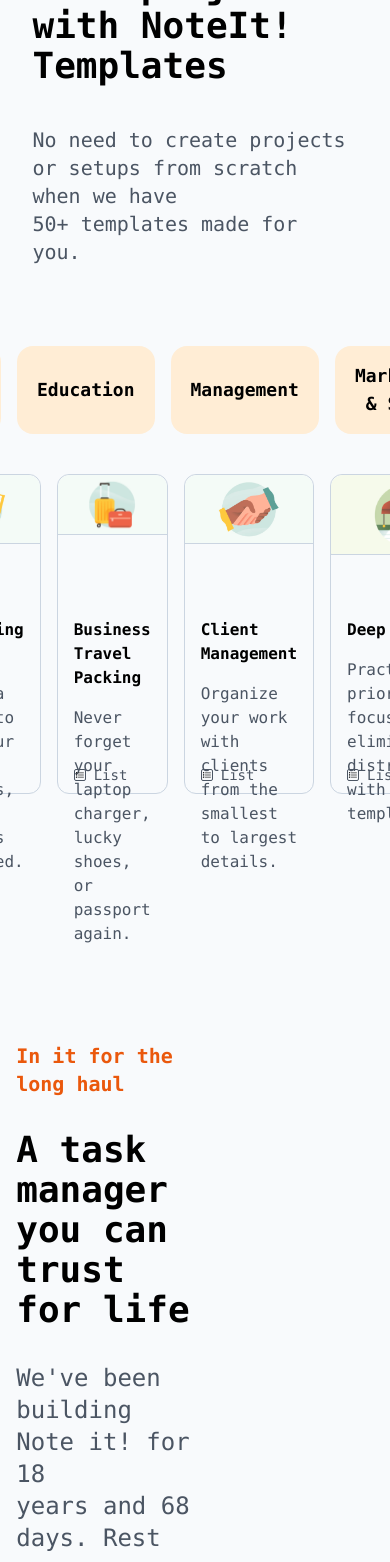
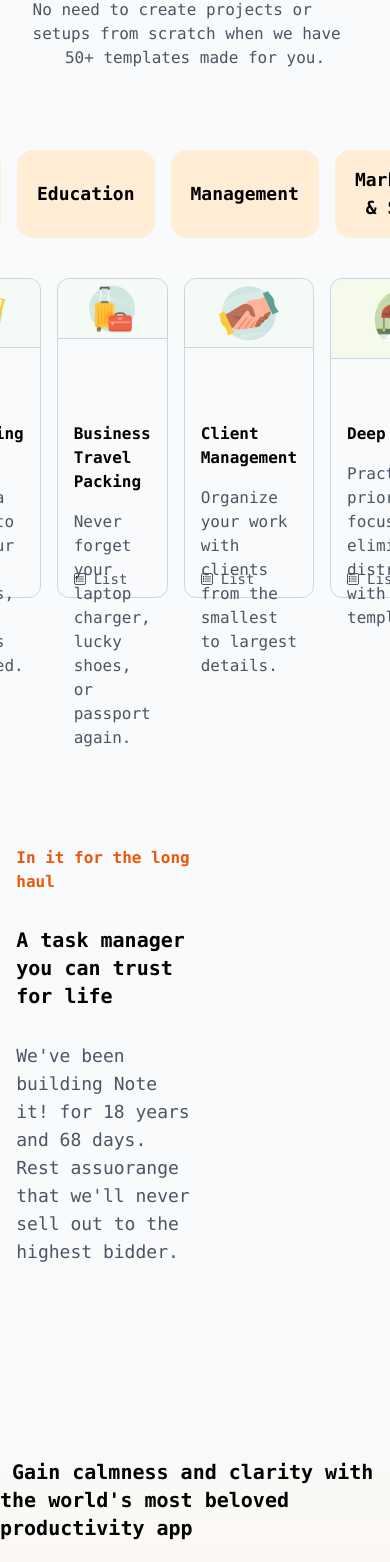
Before and after one commit to Ale-Math/Note-It-fe, a React (Vite) app: page /#/ in a window 390 px wide. Shown: the part 2360-3922 px from the top of the page. Built offline with nearby package versions, Linux system fonts and the light colour scheme.

Commit message:
Fixed font

```diff
--- a/src/Pages/Landing.tsx
+++ b/src/Pages/Landing.tsx
@@ -66,9 +66,9 @@
                 Capture tasks at the speed of thought
               </p>
               <p className="lg:text-xl md:text-lg text-md text-gray-600">
-                We've spent over a decade refining Noteit!<br></br> to be an
-                extension of your mind. Capture<br></br> and organize tasks
-                instantly using<br></br> easy-flowing, natural language.
+                We've spent over a decade refining Noteit! to be an extension of
+                your mind. Capture and organize tasks instantly using
+                easy-flowing, natural language.
               </p>
             </div>
             <div className="space-y-7">
@@ -76,12 +76,11 @@
                 Focus on what's important
               </p>
               <p className="lg:text-5xl md:text-3xl text-xl font-bold">
-                Stay organized and<br></br> focused
+                Stay organized and focused
               </p>
               <p className="lg:text-xl md:text-lg text-md text-gray-600">
                 Achieve mental clarity by sorting tasks into Today, Upcoming, or
-                using custom<br></br> filters. See only what you need,<br></br>{" "}
-                when you need it.
+                using custom filters. See only what you need, when you need it.
               </p>
             </div>
           </div>
@@ -95,13 +94,15 @@
       <div className="flex justify-center py-20 pb-52">
         <div className="w-5/6 static">
           <div className="flex-col flex items-center">
-            <p className="text-4xl font-bold pb-10">
+            <p className="lg:text-4xl md:text-2xl text-xl font-bold pb-10">
               Kickstart your next project with NoteIt! Templates
             </p>
-            <p className="text-xl text-gray-600">
+            <p className="lg:text-xl md:text-lg text-md text-gray-600">
               No need to create projects or setups from scratch when we have
             </p>
-            <p className="text-xl text-gray-600">50+ templates made for you.</p>
+            <p className="lg:text-xl md:text-lg text-md text-gray-600">
+              50+ templates made for you.
+            </p>
           </div>
           <div className="flex justify-center pt-20">
             <Button
@@ -159,17 +160,15 @@
       <div className="flex justify-center">
         <div className="w-11/12">
           <div className="w-1/2 space-y-8">
-            <p className="text-orange-600 font-bold text-xl">
+            <p className="text-orange-600 font-bold lg:text-xl md:text-lg text-md">
               In it for the long haul
             </p>
-            <p className="font-extrabold text-4xl">
-              A task manager you can<br></br> trust for life
+            <p className="font-extrabold lg:text-4xl md:text-2xl text-xl">
+              A task manager you can trust for life
             </p>
-            <p className="text-gray-600 text-2xl">
-              We've been building Note it! for 18<br></br> years and 68 days.
-              Rest assuorange that<br></br> we'll never sell out to the highest
-              <br></br>
-              bidder.
+            <p className="text-gray-600 lg:text-2xl md:text-xl text-lg">
+              We've been building Note it! for 18 years and 68 days. Rest
+              assuorange that we'll never sell out to the highest bidder.
             </p>
           </div>
           <div className="w-1/2"></div>
@@ -177,11 +176,11 @@
       </div>
       <div className=" bg-gradient-to-b from-slate-50 via-orange-50 to-orange-100 pt-48 relative">
         <div className="flex-col flex items-center space-y-10 pb-36">
-          <p className="text-5xl font-bold">
-            &nbsp;Gain calmness and clarity with the<br></br> world's most
-            beloved productivity app
+          <p className="lg:text-5xl md:text-3xl text-xl font-bold">
+            &nbsp;Gain calmness and clarity with the world's most beloved
+            productivity app
           </p>
-          <p className="text-gray-600 text-2xl">
+          <p className="text-gray-600 lg:text-2xl md:text-xl text-lg">
             500000+ ★★★★★ reviews on Google Play and App Store
           </p>
           <div className="flex justify-center">
@@ -198,11 +197,10 @@
             <a href="/">
               <ColorlessLogo></ColorlessLogo>
             </a>
-            <p className="text-lg">
-              Join millions of people who organize<br></br> work and life with
-              Note it!
+            <p className="lg:text-lg md:text-md text-sm">
+              Join millions of people who organize work and life with Note it!
             </p>
-            <div className="flex items-center text-gray-600 bottom-2 absolute font-sans">
+            <div className="flex items-center text-gray-600 bottom-2 md:absolute font-sans">
               <Button
                 variant="footer"
                 size="sm"
@@ -225,12 +223,16 @@
               ></Button>
               <div className="pl-3 flex items-center">
                 <Copyright></Copyright>
-                <p className="text-sm pb-1">&nbsp;alexandermathew.co.in</p>
+                <p className="md:text-sm text-xs pb-1">
+                  &nbsp;alexandermathew.co.in
+                </p>
               </div>
             </div>
           </div>
           <div className="flex-col flex items-start space-y-2">
-            <p className="font-bold text-lg pb-4">Features</p>
+            <p className="font-bold lg:text-lg md:text-md text-sm pb-4">
+              Features
+            </p>
             <Button
               variant="secondary"
               size="sm"
@@ -257,7 +259,9 @@
             ></Button>
           </div>
           <div className="flex-col flex items-start space-y-2">
-            <p className="font-bold text-lg pb-4">Resources</p>
+            <p className="font-bold lg:text-lg md:text-md text-sm pb-4">
+              Resources
+            </p>
             <Button
               variant="secondary"
               size="sm"
@@ -296,7 +300,9 @@
             ></Button>
           </div>
           <div className="flex-col flex items-start space-y-2">
-            <p className="font-bold text-lg pb-4">Company</p>
+            <p className="font-bold lg:text-lg md:text-md text-sm pb-4">
+              Company
+            </p>
             <Button
               variant="secondary"
               size="sm"
```
